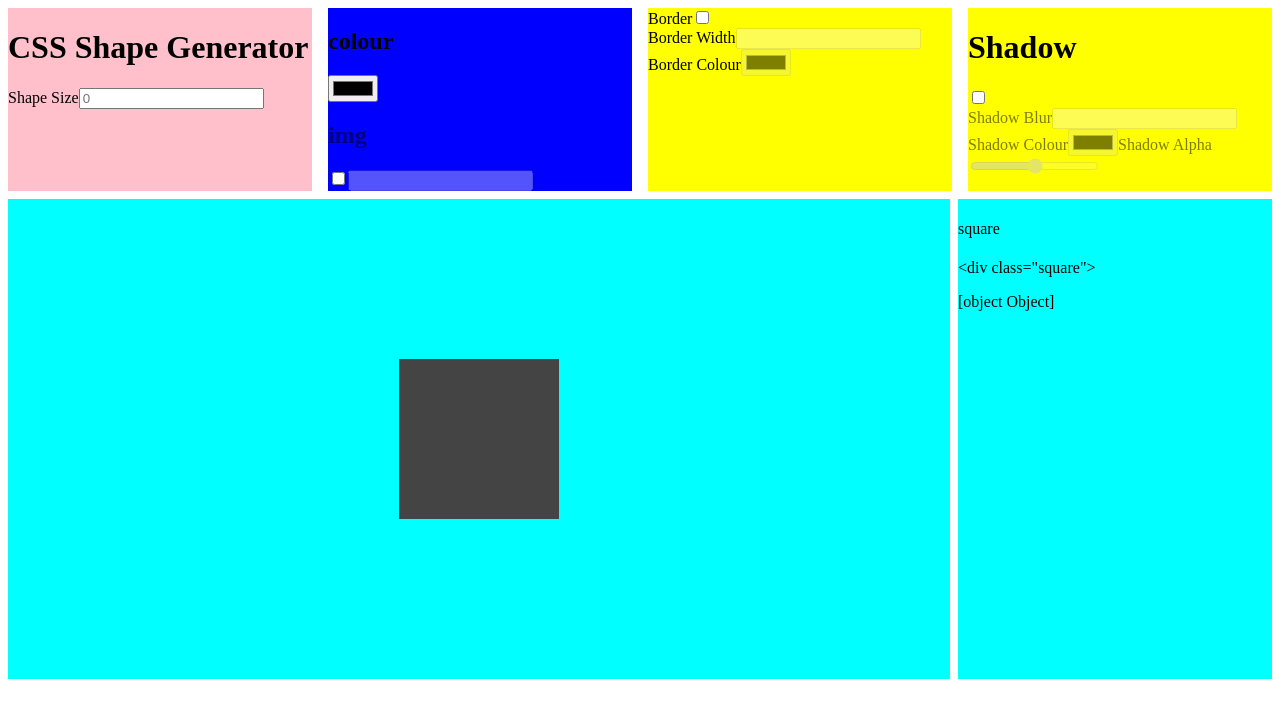
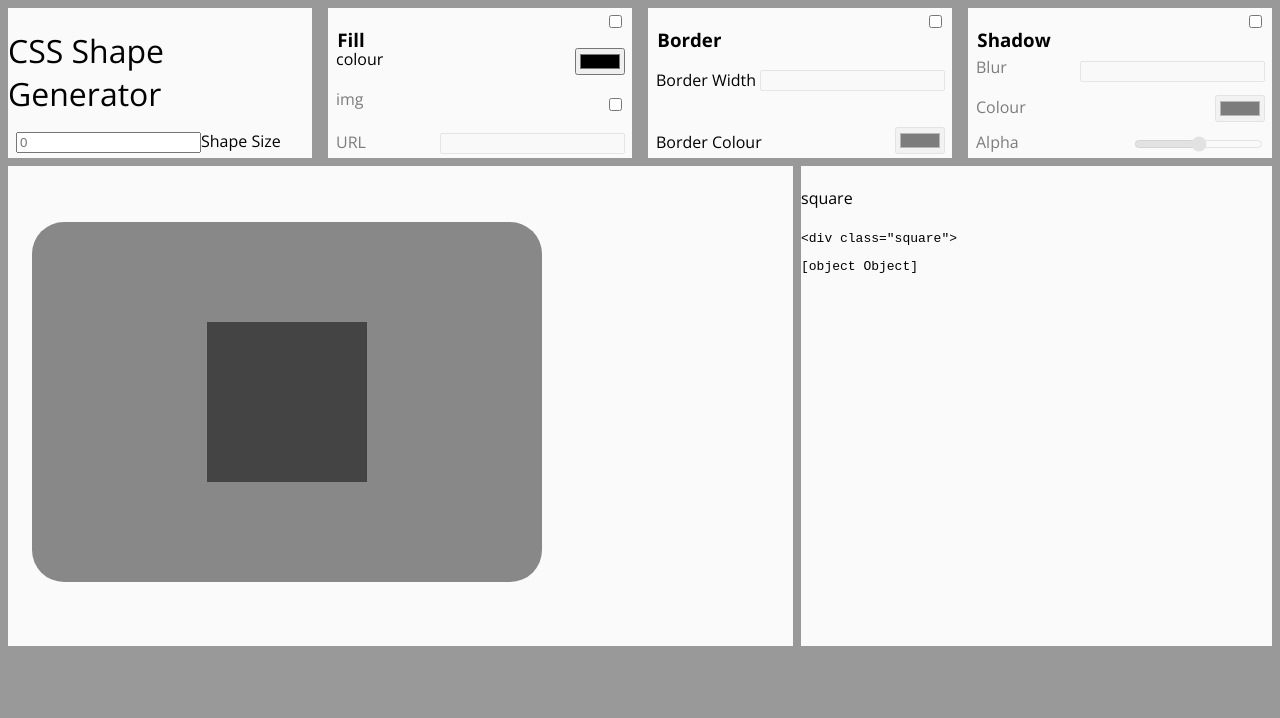
Before and after one commit to kylemcloughlin/css-shape-gen, a React (Create React App) app: page / in a window 1280 px wide. Shown: the top 718 px of the page. Built offline with nearby package versions, Linux system fonts and the light colour scheme.

Commit message:
roughed in basic styling for all but output

```diff
--- a/public/index.html
+++ b/public/index.html
@@ -12,11 +12,11 @@
     <!-- <link rel="apple-touch-icon" href="%PUBLIC_URL%/logo192.png" /> -->
     <!--
 
-
       manifest.json provides metadata used when your web app is installed on a
       user's mobile device or desktop. See https://developers.google.com/web/fundamentals/web-app-manifest/
     -->
-    <link rel="manifest" href="%PUBLIC_URL%/manifest.json" />
+    <link href="https://fonts.googleapis.com/css2?family=Open+Sans:wght@300;400;700&display=swap" rel="stylesheet">
+    <!-- <link rel="manifest" href="%PUBLIC_URL%/manifest.json" /> -->
     <!--
       Notice the use of %PUBLIC_URL% in the tags above.
       It will be replaced with the URL of the `public` folder during the build.
--- a/src/App.css
+++ b/src/App.css
@@ -1,6 +1,6 @@
-.App {
-  text-align: center;
-}
+
+
+
 /*
 .App-logo {
   height: 40vmin;
--- a/src/hooks/borderForm.jsx
+++ b/src/hooks/borderForm.jsx
@@ -29,14 +29,14 @@ function Border(props) {
   return (
     <div className="grid-item-3">
       <form>
-        <label>Border</label>
-        <input type="checkbox" onClick={e => { setValue(e.target.checked) }} value='border' />
+        <h3 class='box-title'>Border</h3>
+        <input class='checkbox' type="checkbox" onClick={e => { setValue(e.target.checked) }} value='border' />
       </form>
       <form>
-       <label> Border Width</label>
-        <input type='number' style={style} disabled={disabled} onChange={e => { props.updateBorder(1, e.target.value) }}/>
-        <label> Border Colour</label>
-        <input type='color' style={style} disabled={disabled} onChange={e => { props.updateBorder(2, e.target.value) }}/>
+       <label id='border-width-label'> Border Width</label>
+        <input class='number-picker' type='number' id='border-width' style={style} disabled={disabled} onChange={e => { props.updateBorder(1, e.target.value) }}/>
+        <label id='border-color-label'> Border Colour</label>
+        <input class='color-picker' id='border-color' type='color' style={style} disabled={disabled} onChange={e => { props.updateBorder(2, e.target.value) }}/>
       </form>
     </div>
   );
--- a/src/hooks/colourForm.jsx
+++ b/src/hooks/colourForm.jsx
@@ -36,13 +36,15 @@ function Colour(props) {
 
   return (
     <form className='grid-item-2'>
-       <h2 style={clrStyle}>colour</h2>
-      {/* <input type="checkbox" value="clr" value='clr' onChange={e => setValue(e.target.value)}/> */}
-      <input type='color' style={clrStyle} disabled={disabled} onChange={e => { props.updateFill('colorCode', e.target.value) }}/>
-         <br/>
-      <h2 style={imgStyle}>img</h2>
-      <input type="checkbox" value="img" onChange={e => setValue(e.target.checked)} />
-      <input type='text' style={imgStyle} disabled={imgDisabled} onChange={e => { props.updateFill('imgURL', e.target.value) }}/>
+      <h3 class='box-title'>Fill</h3>
+
+      <input class='checkbox' type="checkbox" value="clr" value='clr' onChange={e => setValue(e.target.value)}/>
+       <label id='clr-label'style={clrStyle}>colour</label>
+      <input id='clr-input'type='color' style={clrStyle} disabled={disabled} onChange={e => { props.updateFill('colorCode', e.target.value) }}/>
+      <label id='img-label' style={imgStyle}>img</label>
+      <input type="checkbox" id='img-checkbox' value="img" onChange={e => setValue(e.target.checked)} />
+      <label id='url-label' style={imgStyle}>URL</label>
+      <input class='input' id='img-input'  type='text' style={imgStyle} disabled={imgDisabled} onChange={e => { props.updateFill('imgURL', e.target.value) }}/>
       <br/>
     </form>
   );
--- a/src/hooks/cssShape.jsx
+++ b/src/hooks/cssShape.jsx
@@ -70,18 +70,18 @@ function Shape(props) {
 
 return (
   <div class='body'>
-    <div className="shape-container">
+    <div class="shape-grid-container">
+      <div class="shape-container">
       <div className="shape" style={css} />
     </div>
+    </div>
     <div className='output-container'>
-
     <h4></h4>
       <p>{seed.shape}</p>
 
       <h4></h4>
-
-      <p>{seed.html}</p>
-      <p>{`${seed.css}`}</p>
+      <p className='csshtml'>{seed.html}</p>
+      <p className='csshtml'>{`${seed.css}`}</p>
     </div>
   </div>
 );
--- a/src/hooks/shadowForm.jsx
+++ b/src/hooks/shadowForm.jsx
@@ -30,16 +30,16 @@ function Shadow(props) {
   return (
     <div class='grid-item-4'>
     <form>
-      <h1>Shadow</h1>
-      <input type="checkbox" onClick={e => { setValue(e.target.checked)}}/>
+      <h3 class='box-title'>Shadow</h3>
+      <input class='checkbox' type="checkbox" onClick={e => { setValue(e.target.checked)}}/>
     </form>
       <form style={style}>
-     <label>Shadow Blur</label>
-        <input type='number' onChange={e => { props.updateShadow( 1, e.target.value) }} disabled={disabled}/>
-        <label>Shadow Colour</label>
-        <input type='color' disabled={disabled} onChange={e => { props.updateShadow(2, e.target.value) }}/>
-        <label>Shadow Alpha</label>
-        <input type='range' disabled={disabled} onChange={e => {props.updateShadow(3, e.target.value)}}/>
+     <label id='blur-label'>Blur</label>
+        <input type='number' id='blur' onChange={e => { props.updateShadow( 1, e.target.value) }} disabled={disabled}/>
+        <label id='shadow-clr-label'>Colour</label>
+        <input id='shadow-clr' type='color' disabled={disabled} onChange={e => { props.updateShadow(2, e.target.value) }}/>
+        <label id='alpha-label'>Alpha</label>
+        <input id='alpha'type='range' disabled={disabled} onChange={e => {props.updateShadow(3, e.target.value)}}/>
 
     </form>
     </div>
--- a/src/hooks/sizeForm.jsx
+++ b/src/hooks/sizeForm.jsx
@@ -11,16 +11,16 @@ export default function Size(props) {
 
   return (
     <div className="grid-item-1">
-      <h1>CSS Shape Generator</h1>
-    <form>
-      <label>Shape Size</label>
+      <h1 class='project-title'>CSS Shape Generator</h1>
+    <form className='size-input'>
       <input
       type='number'
-      className="size-input"
+
       // value={size}
       placeholder={`${size}`}
       onChange={e => props.updateSize(e.target.value)}
       />
+      <label>Shape Size</label>
 
      </form>
     </div>
--- a/src/styles/styles.css
+++ b/src/styles/styles.css
@@ -1,6 +1,12 @@
+html {
+  /* text-align: center; */
+  background-color: #999;
+}
+
 .App {
   width: 100%;
-  height: 100%;
+  height: auto;
+  font-family: "Open Sans", sans-serif;
 }
 
 .grid-container {
@@ -8,37 +14,167 @@
   display: grid;
   -ms-grid-columns: 1fr 1fr 1fr 1fr;
       grid-template-columns: 1fr 1fr 1fr 1fr;
+  grid-auto-rows: minmax(150px, auto);
   grid-gap: 1em;
 }
 
 .grid-item-1 {
-  background-color: pink;
+  position: relative;
+  background-color: #fafafa;
+}
+
+.project-title {
+  width: 100%;
+  font-family: "Open Sans", sans-serif;
+  font-weight: 300;
+}
+
+.box-title {
+  position: absolute;
+  top: 0;
+  left: 0.5em;
+}
+
+.size-input {
+  position: absolute;
+  bottom: 0.3em;
+  left: 0.5em;
 }
 
 .grid-item-2 {
-  background-color: blue;
+  background-color: #fafafa;
+  position: relative;
+}
+
+.checkbox {
+  position: absolute;
+  top: 0.3em;
+  right: 0.5em;
+}
+
+#clr-label {
+  position: absolute;
+  top: 2.5em;
+  left: 0.5em;
+}
+
+#clr-input {
+  position: absolute;
+  top: 3em;
+  right: 0.5em;
+}
+
+#img-label {
+  position: absolute;
+  top: 5em;
+  left: 0.5em;
+}
+
+#img-checkbox {
+  position: absolute;
+  top: 6.5em;
+  right: 0.5em;
+}
+
+#url-label {
+  position: absolute;
+  bottom: 0.3em;
+  left: 0.5em;
+}
+
+#img-input {
+  position: absolute;
+  bottom: 0.3em;
+  right: 0.5em;
 }
 
 .grid-item-3 {
-  background-color: yellow;
+  background-color: #fafafa;
+  position: relative;
+}
+
+#border-width {
+  position: absolute;
+  bottom: 5em;
+  right: 0.5em;
+}
+
+#border-width-label {
+  position: absolute;
+  bottom: 4.2em;
+  left: 0.5em;
+}
+
+#border-color {
+  position: absolute;
+  bottom: 0.3em;
+  right: 0.5em;
+}
+
+#border-color-label {
+  position: absolute;
+  bottom: 0.3em;
+  left: 0.5em;
 }
 
 .grid-item-4 {
-  background-color: yellow;
+  background-color: #fafafa;
+  position: relative;
+}
+
+#blur-label {
+  position: absolute;
+  top: 3em;
+  left: 0.5em;
+}
+
+#blur {
+  position: absolute;
+  top: 4em;
+  right: 0.5em;
+}
+
+#shadow-clr {
+  position: absolute;
+  top: 6.5em;
+  right: 0.5em;
+}
+
+#shadow-clr-label {
+  position: absolute;
+  top: 5.5em;
+  left: 0.5em;
+}
+
+#alpha {
+  position: absolute;
+  bottom: 0.3em;
+  right: 0.5em;
+}
+
+#alpha-label {
+  position: absolute;
+  bottom: 0.3em;
+  left: 0.5em;
 }
 
 .body {
   width: 100%;
   display: -ms-grid;
   display: grid;
-  -ms-grid-columns: 3fr 1fr;
-      grid-template-columns: 3fr 1fr;
+  -ms-grid-columns: 2.5fr 1.5fr;
+      grid-template-columns: 2.5fr 1.5fr;
   grid-column-gap: .5em;
 }
 
 .shape-container {
-  margin-top: .5em;
-  background: aqua;
+  background: #888;
+  width: 65%;
+  height: 75%;
+  position: absolute;
+  top: 3.5em;
+  left: 1.5em;
+  border-radius: 2em;
   display: -webkit-box;
   display: -ms-flexbox;
   display: flex;
@@ -48,12 +184,22 @@
   -webkit-box-align: center;
       -ms-flex-align: center;
           align-items: center;
+}
+
+.shape-grid-container {
+  position: relative;
+  margin-top: .5em;
+  background-color: #fafafa;
   height: 30em;
 }
 
 .output-container {
   margin-top: .5em;
-  background-color: aqua;
+  background-color: #fafafa;
+}
+
+.csshtml {
+  font-family: monospace;
 }
 
 @media only screen and (max-width: 675px) {
@@ -64,24 +210,19 @@
   .grid-container {
     -ms-grid-columns: 1fr 1fr;
         grid-template-columns: 1fr 1fr;
-    grid-auto-rows: 1fr auto;
         grid-template-areas: 'a b' 'a b';
   }
   .grid-item-1 {
     grid-area: 'a';
-    background-color: black;
   }
   .grid-item-2 {
     grid-area: 'a';
-    background-color: black;
   }
   .grid-item-3 {
     grid-area: 'b';
-    background-color: black;
   }
   .grid-item-4 {
     grid-area: 'b';
-    background-color: black;
   }
 }
 /*# sourceMappingURL=styles.css.map */
--- a/src/styles/styles.scss
+++ b/src/styles/styles.scss
@@ -1,3 +1,51 @@
+@mixin left {
+  position: absolute;
+  bottom: 0.3em;
+  left: 0.5em;
+}
+
+@mixin adjustableLeft($top) {
+  position: absolute;
+  top: $top;
+  left: 0.5em;
+}
+
+@mixin adjustableRight($top) {
+  position: absolute;
+  top: $top;
+  right: 0.5em;
+}
+
+@mixin right {
+  position: absolute;
+  bottom: 0.3em;
+  right: 0.5em;
+}
+
+@mixin middleLeft {
+  position: absolute;
+  bottom: 4.2em;
+  left: 0.5em;
+}
+
+@mixin middleRight {
+  position: absolute;
+  bottom: 5em;
+  right: 0.5em;
+}
+
+@mixin topLeft {
+  position: absolute;
+  top: 0;
+  left: 0.5em;
+}
+
+@mixin topRight {
+  position: absolute;
+  top: 0.3em;
+  right: 0.5em;
+}
+
 @mixin flexCenter {
   display: flex;
   justify-content: center;
@@ -5,14 +53,33 @@
 
 }
 
+$firstColor : #fafafa;
+$secondColor: aqua;
+$thirdColor: white;
+$firstFont : 'Open Sans',
+sans-serif;
+$secondFont : monospace;
+
+html {
+  /* text-align: center; */
+  background-color: #999;
+}
+
 .App {
   width: 100%;
-  height: 100%;
+  height: auto;
+  font-family: $firstFont;
+  // background: #999;
+
 }
+
+.body {}
 
 .grid-container {
   display: grid;
   grid-template-columns: 1fr 1fr 1fr 1fr;
+  grid-auto-rows: minmax(150px, auto);
+  // grid-auto-columns: minmax(33em, 44em);
   grid-gap: 1em;
 
   //this if for responsive d. add next
@@ -22,61 +89,175 @@
 }
 
 .grid-item-1 {
+  position: relative;
+  background-color: $firstColor;
 
-  background-color: pink;
+
+
+  // background-color: pink;
+
+}
+
+
+.project-title {
+  // color: aqua;
+  width: 100%;
+  font-family: $firstFont;
+  font-weight: 300;
+}
+.box-title {
+  @include topLeft();
+}
+// .input-container {
+//   height: 100%;;
+// }
+.size-input {
+  @include left();
+
 
 }
 
 .grid-item-2 {
+  background-color: $firstColor;
+  position: relative // background-color: blue;
 
-  background-color: blue;
 
 }
 
+.checkbox {
+  @include topRight()
+}
+#clr-label {
+        @include adjustableLeft(2.5em);
+}
+#clr-input {
+     @include adjustableRight(3em);
+
+}
+#img-label {
+   @include adjustableLeft(5em);
+}
+
+#img-checkbox {
+      @include adjustableRight(6.5em);
+}
+#url-label {
+  @include left()
+}
+
+#img-input {
+  @include right();
+}
+
 .grid-item-3 {
+  background-color: $firstColor;
+  position: relative;
 
-  background-color: yellow;
+  // background-color: yellow;
 
 }
 
+#border-width {
+  @include middleRight();
+}
+
+#border-width-label {
+  @include middleLeft();
+
+}
+
+#border-color {
+  @include right();
+}
+
+#border-color-label {
+  @include left();
+
+}
+
+
+
 .grid-item-4 {
+  background-color: $firstColor;
+  position: relative;
+  // background-color: yellow;
+}
 
-  background-color: yellow;
+#blur-label {
+     @include adjustableLeft(3em);
+
+}
+
+#blur {
+  @include adjustableRight(4em);
+
+}
+
+#shadow-clr {
+   @include adjustableRight(6.5em);
+}
+
+#shadow-clr-label{
+     @include adjustableLeft(5.5em);
+}
+#alpha {
+  @include right();
+
+}
+
+#alpha-label {
+  @include left();
+
 }
 
 .body {
   width: 100%;
   display: grid;
-  grid-template-columns: 3fr 1fr ;
+  grid-template-columns: 2.5fr 1.5fr;
   grid-column-gap: .5em;
 }
+.shape-container {
+  background:#888;
+  width: 65%;
+  height: 75%;
+  position: absolute;
+  top: 3.5em;
+  left: 1.5em;
+  border-radius: 2em;
+  @include flexCenter();
+  // height: auto;
+}
 
-.shape-container {
+.shape-grid-container {
   // width: 10em;
+  position: relative;
   // position: none;
   margin-top: .5em;
-  background: aqua;
-  @include flexCenter();
+  background-color: $firstColor;
   height: 30em;
+
   // width: 50%;
   ;
 }
 
 .output-container {
   margin-top: .5em;
-  // bottom: 20em;
-  background-color: aqua;
+  background-color: $firstColor;
 
 
 }
 
+.csshtml {
+  font-family: $secondFont;
+}
+
 @media only screen and (max-width: 675px) {
-.body {
-grid-template-columns: 1fr;
-}
+  .body {
+    grid-template-columns: 1fr;
+  }
+
   .grid-container {
     grid-template-columns: 1fr 1fr;
-    grid-auto-rows: 1fr auto;
     grid-template-areas:
       'a b'
       'a b'
@@ -84,25 +265,26 @@ grid-template-columns: 1fr;
   }
 
   .grid-item-1 {
+
     grid-area: 'a';
-    background-color: black;
+
   }
 
   .grid-item-2 {
     grid-area: 'a';
-    background-color: black;
+
 
   }
 
   .grid-item-3 {
     grid-area: 'b';
-    background-color: black;
+
 
   }
 
   .grid-item-4 {
     grid-area: 'b';
-    background-color: black;
+
 
   }
 
```
Also changed, not shown: 1 other file (tests, documents, lock files or other folders).
